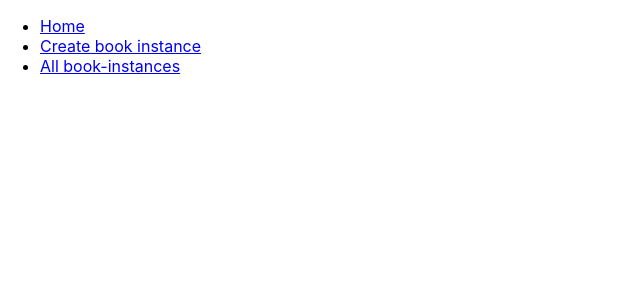
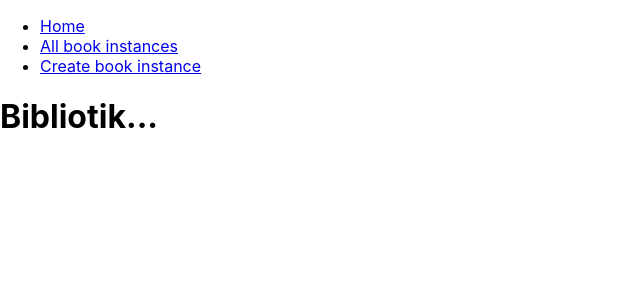
Before and after one commit to alizoubair/local-library, a React (Create React App) app in the folder client/: page / in a window 1280 px wide. Shown: the top 300 px of the page, without its empty margins (0-640 px from the left). Built offline with nearby package versions, Linux system fonts and the light colour scheme.

Commit message:
Add bookinstance pages

```diff
--- a/client/package.json
+++ b/client/package.json
@@ -6,6 +6,7 @@
     "@testing-library/jest-dom": "^5.16.4",
     "@testing-library/react": "^13.3.0",
     "@testing-library/user-event": "^13.5.0",
+    "history": "^5.3.0",
     "react": "^18.1.0",
     "react-dom": "^18.1.0",
     "react-router-dom": "^6.3.0",
--- a/client/src/App.js
+++ b/client/src/App.js
@@ -1,30 +1,23 @@
 import React, { Component } from 'react';
-import { BrowserRouter, Routes, Route, Link } from 'react-router-dom';
+import { BrowserRouter, Routes, Route } from 'react-router-dom';
+import Home from "./components/home";
 import BookInstance from './components/bookinstance';
 import BookInstances from './components/bookinstances';
+import BookInstanceDetails from './components/bookinstance_details';
+import Navigation from './components/navigation'
 import './App.css';
 
-export default class App extends Component{
+export default class App extends Component {
     render() {
         return (
             <BrowserRouter>
-        <div className="App">
-          <div className="navBar">
-            <nav>
-              <ul>
-                <li><Link to="/">Home</Link></li>
-                <li><Link to="/catalog/bookinstance/create">Create book instance</Link></li>
-                <li><Link to="/catalog/bookinstances">All book-instances</Link></li>
-              </ul>
-            </nav>
-          </div>
-          <div className="container">
+                <Navigation />
                 <Routes>
+                    <Route path="/" element={<Home />} />
                     <Route path="/catalog/bookinstance/create" element={<BookInstance />} />
                     <Route path="/catalog/bookinstances" element={<BookInstances />} />
+                    <Route path='/catalog/bookinstance/:id' element={<BookInstanceDetails />} />
                 </Routes>
-          </div>
-        </div>
             </BrowserRouter>
         );
     }
--- /dev/null
+++ b/client/src/components/bookinstance_details.js
@@ -0,0 +1,14 @@
+import React, { Component } from 'react';
+import { BrowserRouter, Routes, Route } from 'react-router-dom';
+
+export default class BookInstanceDetails extends Component {
+	constructor(props) {
+		super(props)
+	}
+
+	render() {
+		return(
+			<h1>hello</h1>
+		)
+	}
+}
--- a/client/src/components/bookinstances.js
+++ b/client/src/components/bookinstances.js
@@ -1,6 +1,8 @@
-import React ,{ Component } from 'react';
+import React, { Component } from 'react';
 import { Link } from 'react-router-dom';
 import axios from 'axios';
+import { BrowserRouter, Route, Routes } from 'react-router-dom';
+import BookInstancesDetails from './bookinstance_details'
 
 export default class BookInstances extends Component {
 	constructor(props) {
--- /dev/null
+++ b/client/src/components/home.js
@@ -0,0 +1,10 @@
+import React, { Component } from 'react';
+
+
+export default class Home extends Component {
+    render() {
+        return(
+            <h1>Bibliotik...</h1>
+        )
+    }
+}
--- /dev/null
+++ b/client/src/components/navigation.js
@@ -0,0 +1,24 @@
+import React, { Component } from "react";
+import { NavLink } from "react-router-dom";
+
+export default class Navigation extends Component {
+    render() {
+        return (
+            <div>
+                <nav>
+                    <ul>
+                        <li>
+                            <NavLink to="/">Home</NavLink>
+                        </li>
+                        <li>
+                            <NavLink to="/catalog/bookinstances">All book instances</NavLink>
+                        </li>
+                        <li>
+                            <NavLink to="/catalog/bookinstance/create">Create book instance</NavLink>
+                        </li>
+                    </ul>
+                </nav>
+            </div>
+        )
+    }
+}
```
Also changed, not shown: 2 other files (tests, documents, lock files or other folders). Lines whose indentation alone changed are shown as unchanged.
